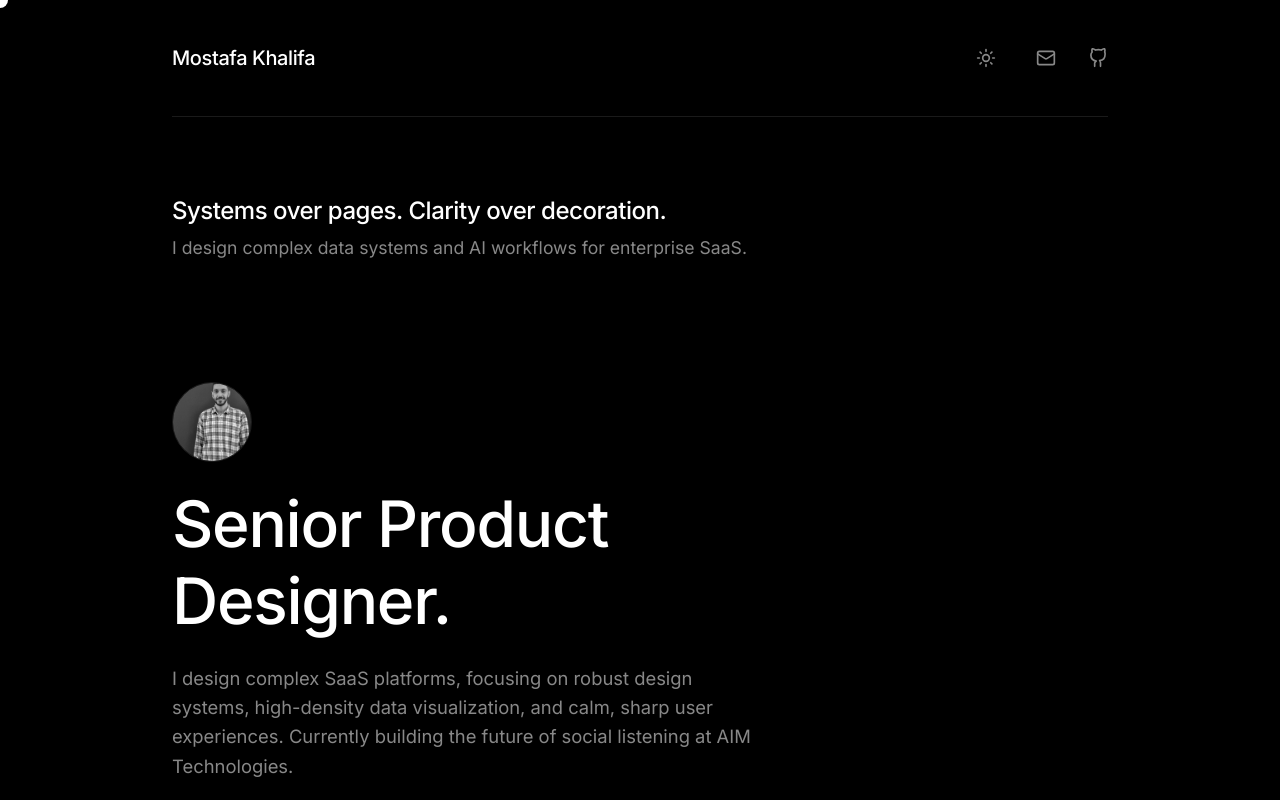
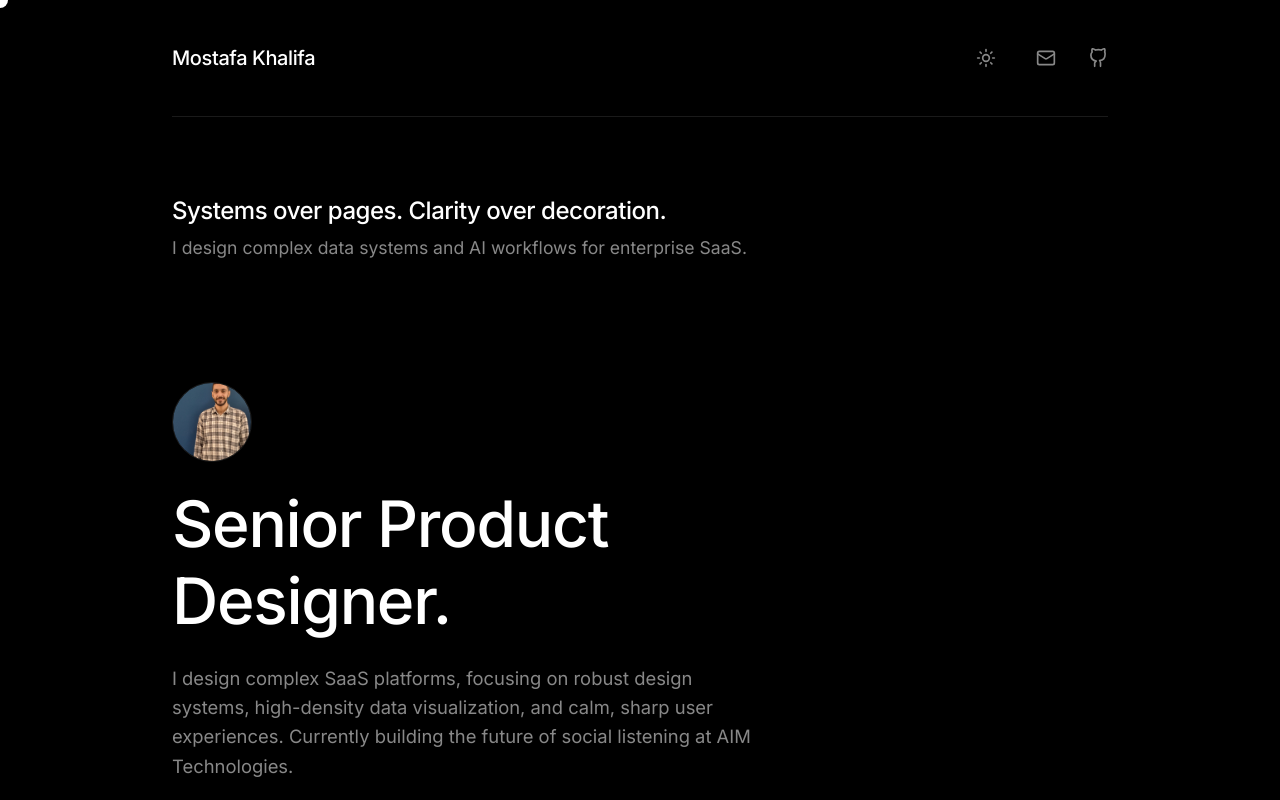
Before and after one commit to mostafakhalifa-udes/mostafa-portfolio, a React (Vite) app: page / in a window 1280 px wide. Shown: the top 800 px of the page. Built offline with nearby package versions, Linux system fonts and the light colour scheme.

Commit message:
Fix image loading and remove CSS filter

```diff
--- a/src/App.jsx
+++ b/src/App.jsx
@@ -6,6 +6,7 @@ import AlertingCaseStudy from './AlertingCaseStudy';
 import DesignSystemCaseStudy from './DesignSystemCaseStudy';
 import SemanticDriversCaseStudy from './SemanticDriversCaseStudy';
 import GenAIReportingCaseStudy from './GenAIReportingCaseStudy';
+import profilePic from './assets/profile.jpg';
 import './index.css';
 
 const GithubIcon = ({ size = 20 }) => (
@@ -216,9 +217,9 @@ function App() {
           >
             <div className="sticker-placeholder">
               <img
-                src="/profile.jpg"
+                src={profilePic}
                 alt="Mostafa Khalifa"
-                style={{ width: '100%', height: '100%', objectFit: 'cover', filter: 'grayscale(100%) contrast(1.1)' }}
+                style={{ width: '100%', height: '100%', objectFit: 'cover' }}
               />
             </div>
           </motion.div>
```
Also changed, not shown: src/assets/profile.jpg (renamed from public/profile.jpg).
